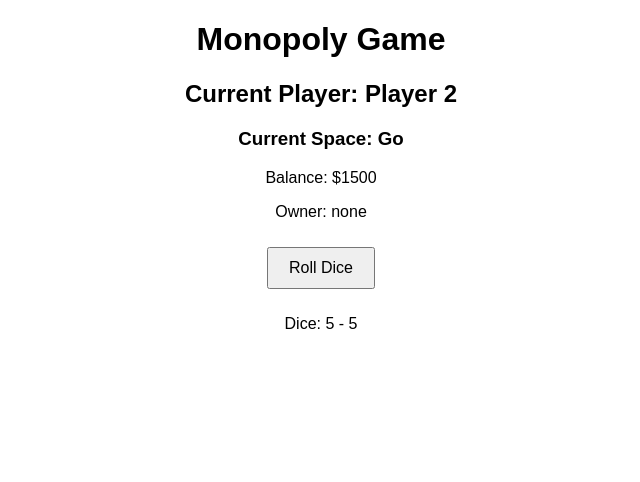
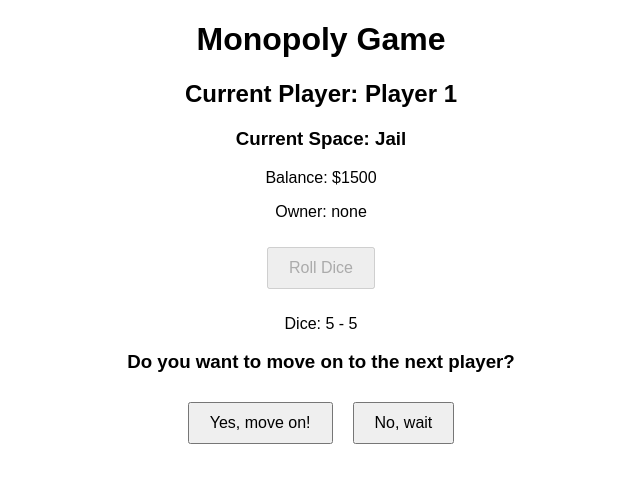
Before and after one commit to annawierzbik/MonopolyAssistant, a React (Create React App) app: page / in a window 1280 px wide. Both pictures are taken after a click on the button "Roll Dice". Shown: the top 482 px of the page, without its empty margins (319-959 px from the left). Built offline with nearby package versions, Linux system fonts and the light colour scheme.

Commit message:
poprawki

```diff
--- a/src/App.js
+++ b/src/App.js
@@ -3,8 +3,8 @@
 import Player from './components/Player';
 import board from './boardValues';
 import PurchaseDialog from './components/PurchaseDialog';
+import handlePurchase from './handlePurchase';
 import rollDice from './rollDice';
-import handlePurchase from './handlePurchase';
 
 const App = () => {
   const [players, setPlayers] = useState([
@@ -13,10 +13,40 @@
   ]);
   const [currentPlayerIndex, setCurrentPlayerIndex] = useState(0);
   const [purchaseDialog, setPurchaseDialog] = useState(false);
+  const [skipDialog, setSkipDialog] = useState(false); // Nowy stan do dialogu przejścia
   const [currentProperty, setCurrentProperty] = useState(null);
+  const [isDiceDisabled, setIsDiceDisabled] = useState(false); // Nowy stan do blokowania przycisku
 
   const currentPlayer = players[currentPlayerIndex];
   const currentSpace = board[currentPlayer.position];
+
+  const handleRollDice = (diceResult) => {
+    // Blokujemy przycisk na czas pokazania dialogu
+    setIsDiceDisabled(true);
+
+    // Wywołanie funkcji rollDice
+    rollDice(
+      diceResult,
+      players,
+      currentPlayerIndex,
+      setPlayers,
+      setCurrentPlayerIndex,
+      setPurchaseDialog,
+      setCurrentProperty,
+      board
+    );
+
+    // Sprawdzamy, czy pole to działka, jeśli nie, wyświetlamy dialog przejścia
+    if (currentSpace.type !== "property") {
+      setSkipDialog(true); // Pokazujemy dialog przejścia
+    }
+  };
+
+  const nextPlayer = () => {
+    // Funkcja do zmiany gracza po zakończeniu tury
+    setCurrentPlayerIndex((prevIndex) => (prevIndex + 1) % players.length);
+    setIsDiceDisabled(false); // Odblokowanie przycisku na koniec tury
+  };
 
   return (
     <div>
@@ -24,34 +54,50 @@
       <h2>Current Player: {currentPlayer.name}</h2>
       <h3>Current Space: {currentSpace.name}</h3>
       <p>Balance: ${currentPlayer.balance}</p>
-      <p>Owner: {currentSpace.owner ? currentSpace.owner.name : 'none'}</p> {/* Wyświetlanie właściciela */}
+      <p>Owner: {currentSpace.owner ? currentSpace.owner.name : 'none'}</p>
 
+      {/* Dodanie stanu isDiceDisabled do komponentu Dice */}
       <Dice
-        rollDice={(diceResult) => {
-          // Wywołanie funkcji rollDice, teraz z przekazaniem setCurrentPlayerIndex
-          rollDice(
-            diceResult,
-            players,
-            currentPlayerIndex,
-            setPlayers,
-            setCurrentPlayerIndex,
-            setPurchaseDialog,
-            setCurrentProperty,
-            board
-          );
-        }}
+        rollDice={handleRollDice}
+        isDisabled={isDiceDisabled} // Blokowanie przycisku na podstawie isDiceDisabled
       />
 
       {/* Dialog zakupu nieruchomości */}
       {purchaseDialog && (
         <PurchaseDialog
           property={currentProperty}
-          onPurchase={(purchase) => handlePurchase(purchase, players, currentPlayerIndex, currentProperty, setPlayers, setPurchaseDialog, setCurrentProperty)}
+          onPurchase={(purchase) => {
+            handlePurchase(purchase, players, currentPlayerIndex, currentProperty, setPlayers, setPurchaseDialog, setCurrentProperty);
+            nextPlayer(); // Zmiana gracza po zakończeniu zakupu
+          }}
           onCancel={() => {
             setPurchaseDialog(false);
             setCurrentProperty(null);
+            nextPlayer(); // Zmiana gracza po anulowaniu zakupu
           }}
         />
+      )}
+
+      {/* Dialog przejścia do kolejnego gracza */}
+      {skipDialog && isDiceDisabled && !purchaseDialog && (
+        <div>
+          <h3>Do you want to move on to the next player?</h3>
+          <button
+            onClick={() => {
+              setSkipDialog(false);
+              nextPlayer(); // Zmiana gracza po przejściu dalej
+            }}
+          >
+            Yes, move on!
+          </button>
+          <button
+            onClick={() => {
+              setSkipDialog(false); // Zamknięcie dialogu bez zmiany gracza
+            }}
+          >
+            No, wait
+          </button>
+        </div>
       )}
     </div>
   );
--- a/src/components/Dice.js
+++ b/src/components/Dice.js
@@ -1,7 +1,6 @@
-// Dice.js
 import React, { useState } from 'react';
 
-const Dice = ({ rollDice }) => {
+const Dice = ({ rollDice, isDisabled }) => {
   const [dice, setDice] = useState([1, 1]);
 
   const roll = () => {
@@ -12,7 +11,7 @@
 
   return (
     <div>
-      <button onClick={roll}>Roll Dice</button>
+      <button onClick={roll} disabled={isDisabled}>Roll Dice</button>
       <div>
         <p>Dice: {dice[0]} - {dice[1]}</p>
       </div>
--- a/src/rollDice.js
+++ b/src/rollDice.js
@@ -20,8 +20,6 @@
     alert(`${currentPlayer.name} paid ${rent} in rent to ${owner.name}`);
   }
 
-  // Przechodzimy do następnego gracza
-  setCurrentPlayerIndex((prevIndex) => (prevIndex + 1) % players.length); // Zmieniamy gracza
 };
 
 export default rollDice;
```
